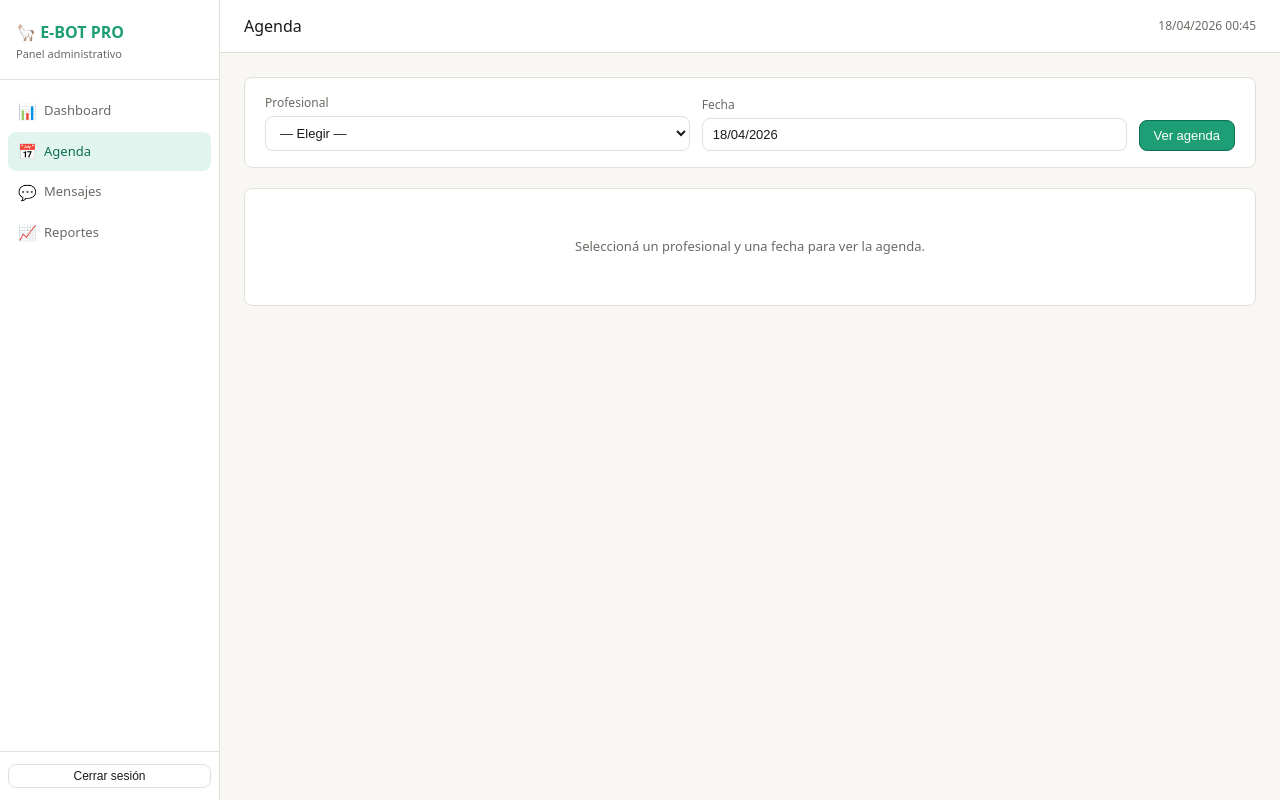
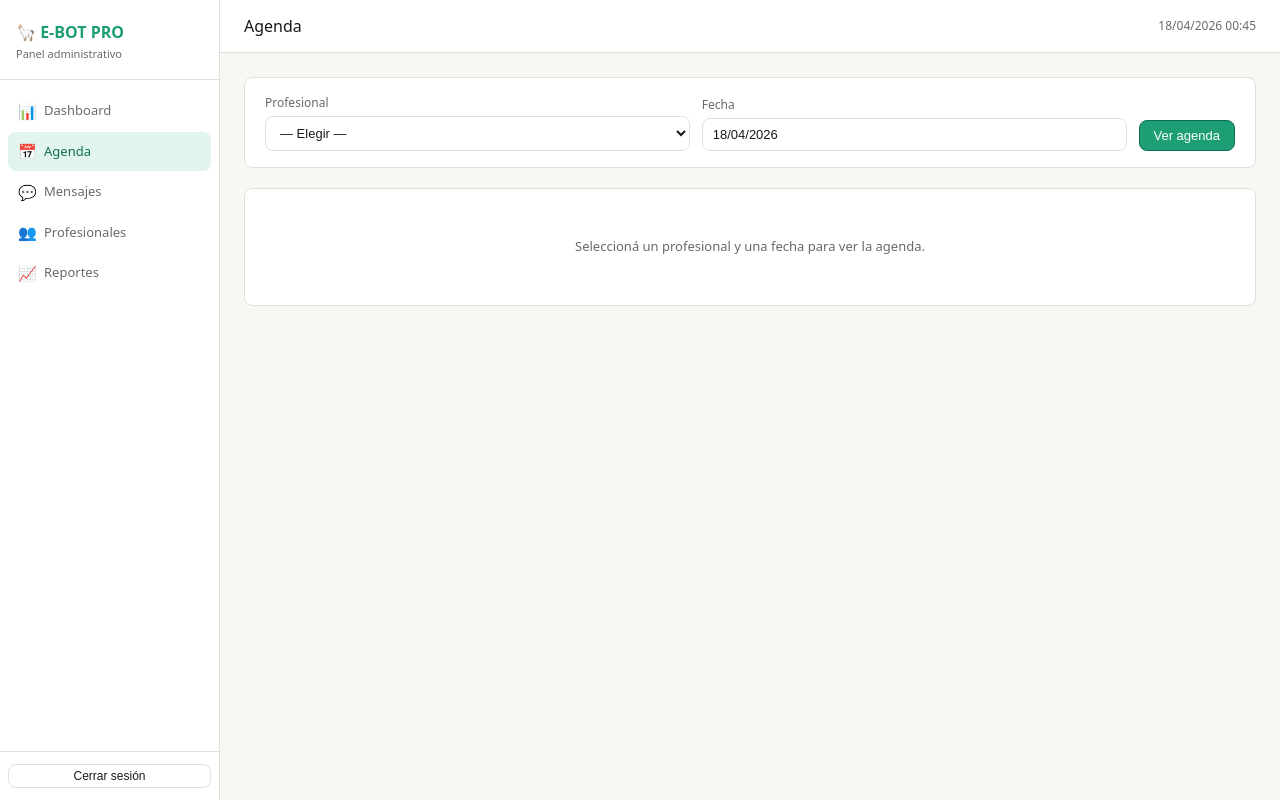
Before and after one commit to ebotsoluciones/E-BOT-PRO, a Flask app: page /admin/agenda in a window 1280 px wide. Run offline with Flask 3, Linux system fonts and the light colour scheme; the visitor is signed in with stand-in values (Sample User, id 1); data that the repository does not hold is empty; parts of the project's set-up code (start-up, migrations or seed data) failed here and were passed over; some libraries are stand-ins or nearby versions.

Commit message:
Add link to 'Profesionales' in base.html

```diff
--- a/templates/base.html
+++ b/templates/base.html
@@ -1,3 +1,4 @@
+
 <!DOCTYPE html>
 <html lang="es">
 <head>
@@ -267,6 +268,10 @@
          class="nav-link {% if request.endpoint == 'web.mensajes' %}active{% endif %}">
         <span class="icon">💬</span> Mensajes
       </a>
+      <a href="{{ url_for('web.profesionales') }}"
+         class="nav-link {% if request.endpoint == 'web.profesionales' %}active{% endif %}">
+        <span class="icon">👥</span> Profesionales
+      </a>
       <a href="{{ url_for('web.reportes') }}"
          class="nav-link {% if request.endpoint == 'web.reportes' %}active{% endif %}">
         <span class="icon">📈</span> Reportes
```
